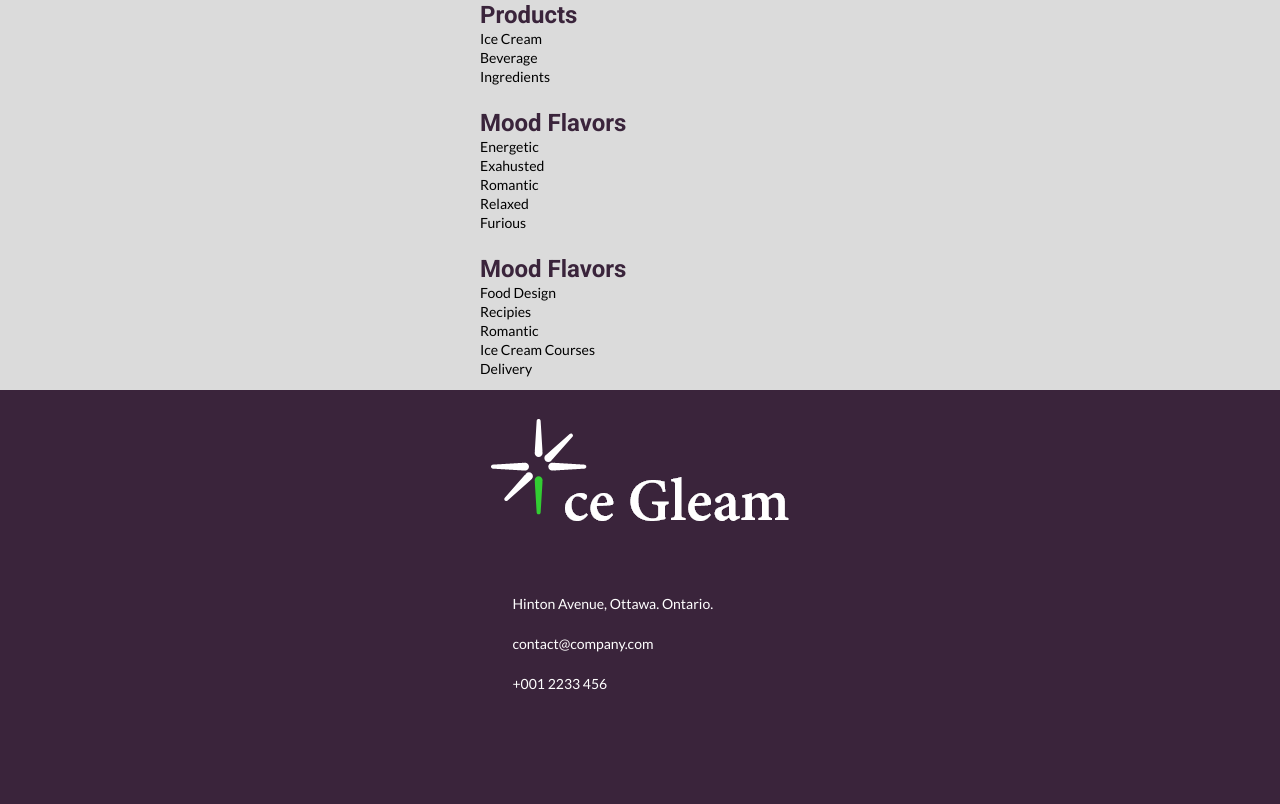
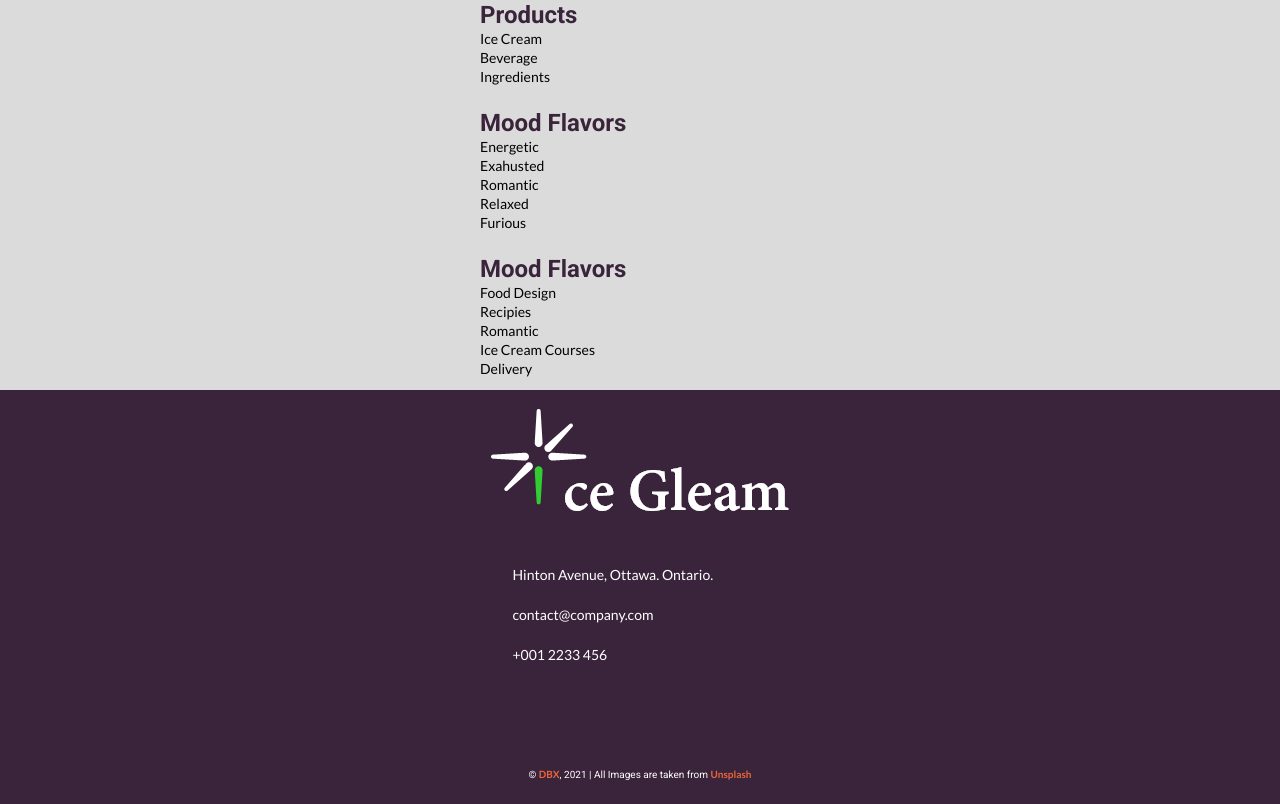
Before and after one commit to buen0016/buen0016.github.io, a plain HTML site: page mtm6201-ice-gleam-website/index.html in a window 1280 px wide. Shown: the part 6452-7256 px from the top of the page. Drawn offline with Linux system fonts and the light colour scheme; some icons are missing.

Commit message:
trademark

```diff
--- a/mtm6201-ice-gleam-website/css/style.css
+++ b/mtm6201-ice-gleam-website/css/style.css
@@ -505,3 +505,13 @@ input {
 i {
   color: #fff;
 }
+
+.footer-down .credits p {
+  color: #fff;
+  font-size: 10px;
+}
+
+.footer-down .credits a {
+  color: #ec663b;
+  font-size: 10px;
+}
--- a/mtm6201-ice-gleam-website/index.html
+++ b/mtm6201-ice-gleam-website/index.html
@@ -201,6 +201,11 @@
                     <i class="im im-youtube">
                     </i>
                 </div>
+                <div class="credits">
+                    <p>
+                        &copy; <a href="https://dbexperience.co" target="_blank">DBX</a>, 2021 | All Images are taken from <a href="https://unsplash.com/" target="_blank">Unsplash</a>
+                    </p>
+                </div>
             </div>
         </footer>
     </div>
```
